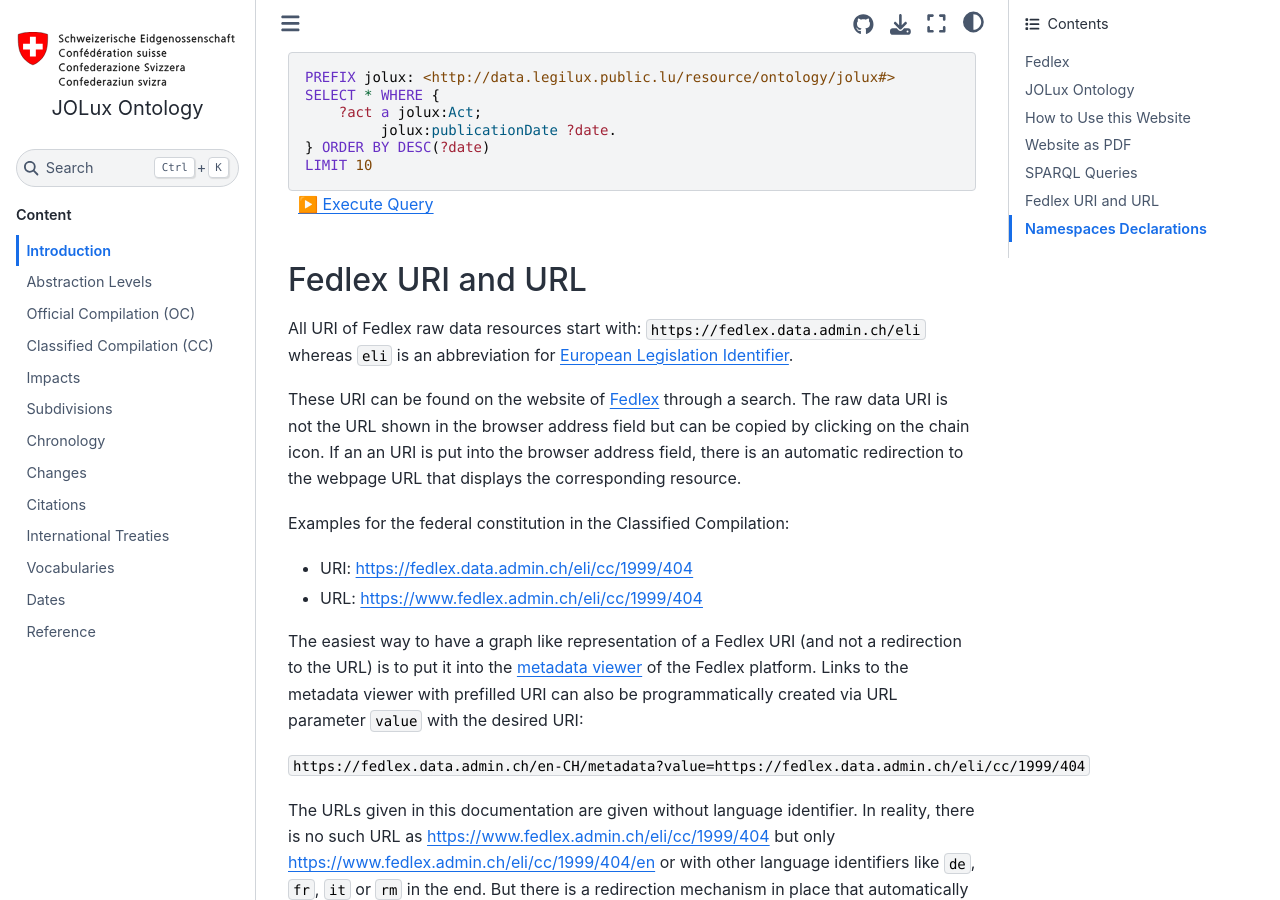
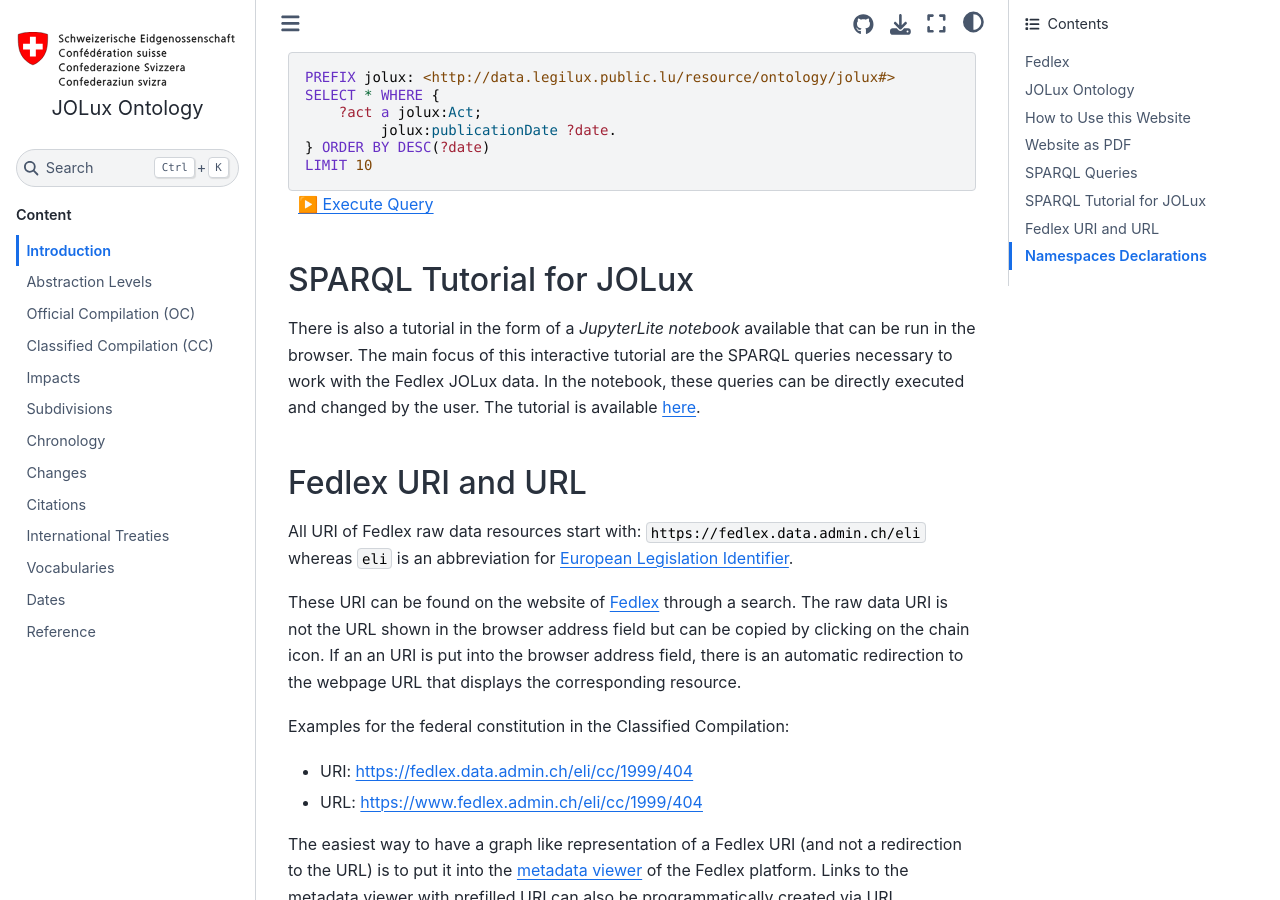
Before and after one commit to swiss/fedlex-jolux, a Sphinx documentation site: the page built from doc/index.md, in a window 1280 px wide and 900 px high, scrolled down 2609 px. Built offline with Sphinx 7.4.7 and the Sphinx Book theme 1.1.4, drawn with Linux system fonts in a browser that asks for light colours.

Commit message:
add sparql notebook

````diff
--- a/doc/index.md
+++ b/doc/index.md
@@ -76,6 +76,10 @@
 LIMIT 10
 ```
 
+## SPARQL Tutorial for JOLux
+
+There is also a tutorial in the form of a *JupyterLite notebook* available that can be run in the browser. The main focus of this interactive tutorial are the SPARQL queries necessary to work with the Fedlex JOLux data. In the notebook, these queries can be directly executed and changed by the user. The tutorial is available [here](https://swiss.github.io/fedlex-sparql).
+
 ## Fedlex URI and URL
 
 All URI of Fedlex raw data resources start with: `https://fedlex.data.admin.ch/eli` whereas `eli` is an abbreviation for [European Legislation Identifier](https://eur-lex.europa.eu/content/help/eurlex-content/eli.html).
````
